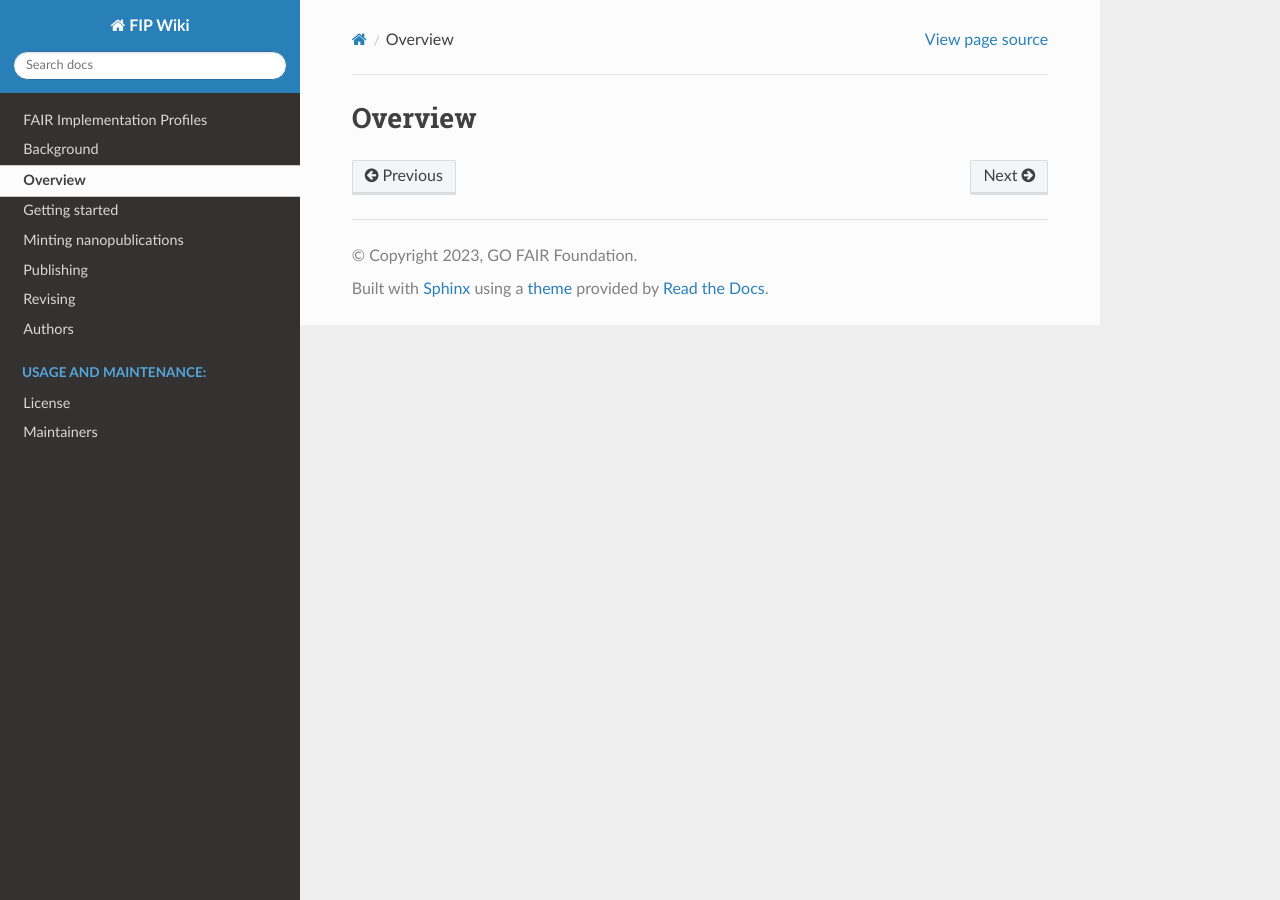
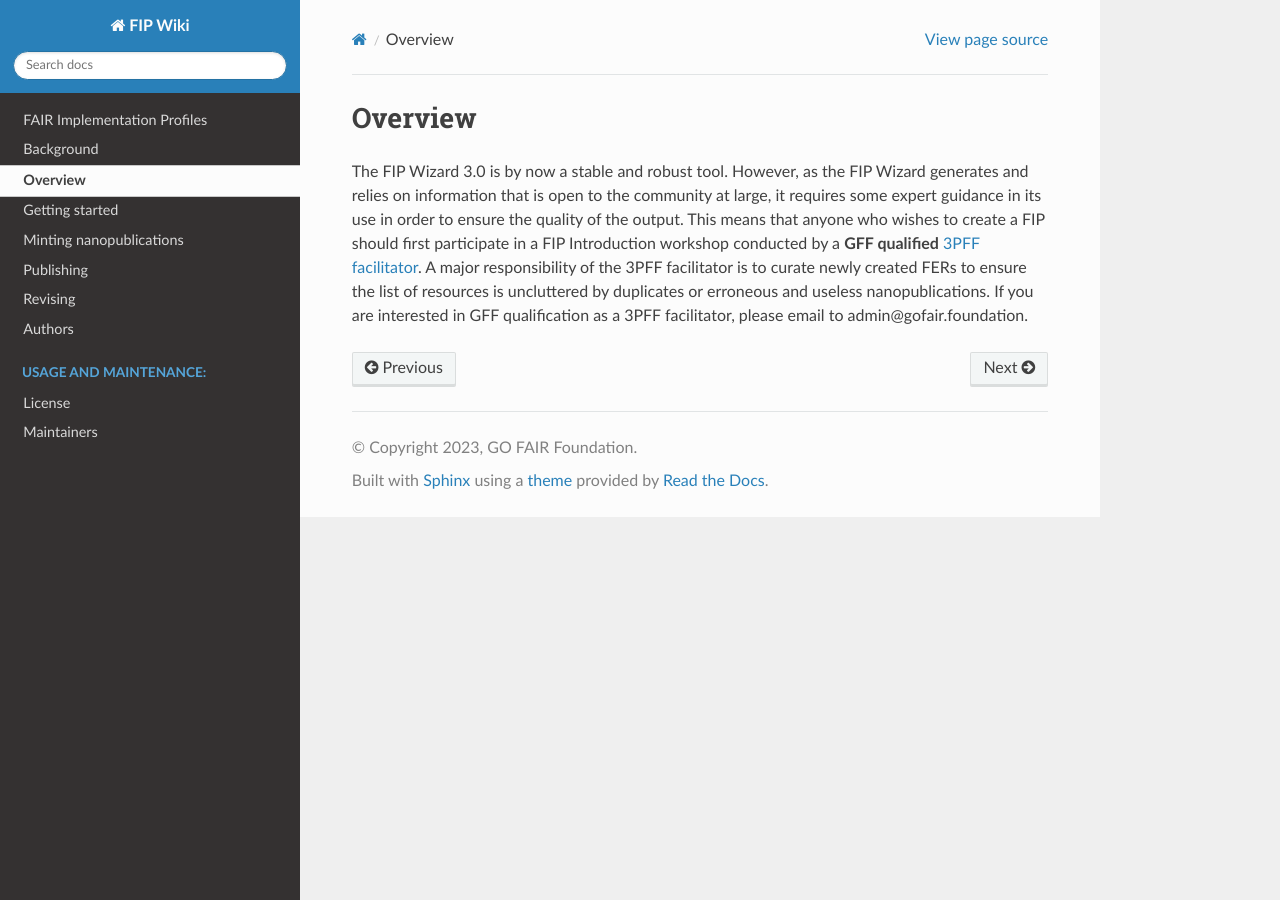
Before and after one commit to gofair-foundation/fip, a Sphinx documentation site: the page built from docs/Overview.md, in a window 1280 px wide. Built offline with Sphinx 7.4.7 and the Read the Docs theme 2.0.0, drawn with Linux system fonts in a browser that asks for light colours.

Commit message:
Overview.md

```diff
--- a/docs/Overview.md
+++ b/docs/Overview.md
@@ -1 +1,3 @@
 # Overview
+
+The FIP Wizard 3.0 is by now a stable and robust tool. However, as the FIP Wizard generates and relies on information that is open to the community at large, it requires some expert guidance in its use in order to ensure the quality of the output. This means that anyone who wishes to create a FIP should ﬁrst participate in a FIP Introduction workshop conducted by a **GFF qualiﬁed** [3PFF facilitator](https://osf.io/hvdcb). A major responsibility of the 3PFF facilitator is to curate newly created FERs to ensure the list of resources is uncluttered by duplicates or erroneous and useless nanopublications. If you are interested in GFF qualiﬁcation as a 3PFF facilitator, please email to admin@gofair.foundation.
```
